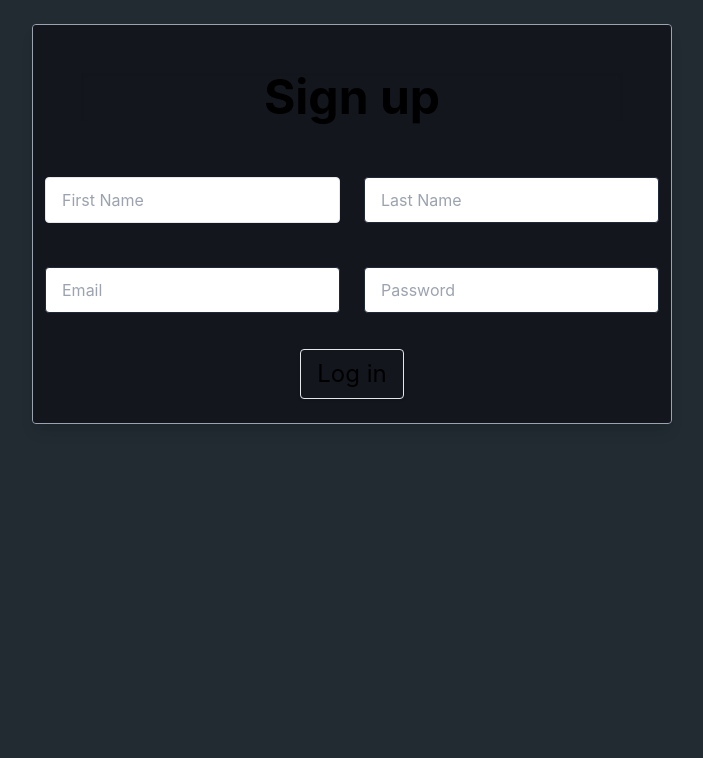
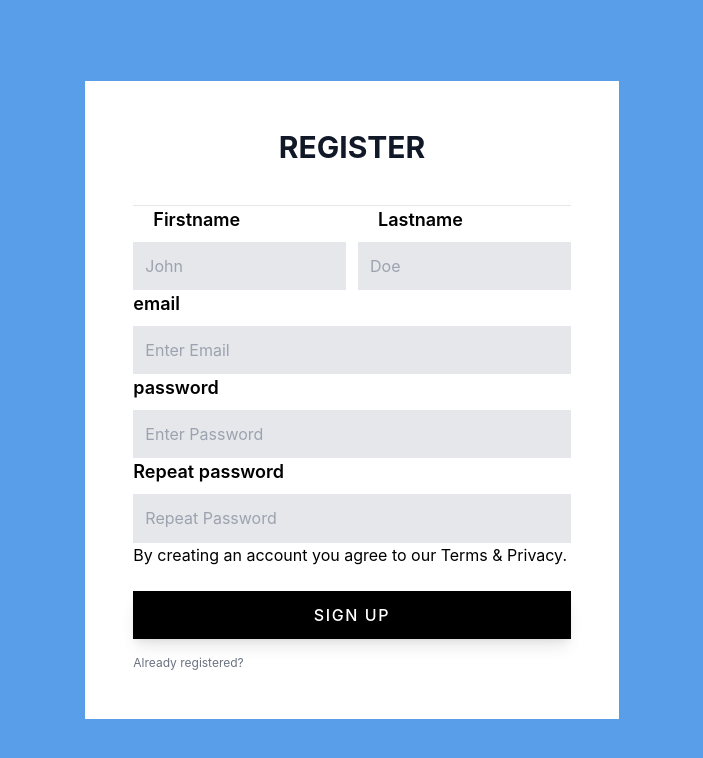
Before and after one commit to CCaressimo/cap_stone, a React (Create React App) app in the folder client/: page /signup in a window 1280 px wide. Shown: the top 758 px of the page, without its empty margins (288-991 px from the left). Built offline with nearby package versions, Linux system fonts and the light colour scheme.

Commit message:
sign in and sign up paged semi styled

```diff
--- a/client/package.json
+++ b/client/package.json
@@ -9,6 +9,7 @@
     "@testing-library/user-event": "^12.1.10",
     "react": "^17.0.2",
     "react-dom": "^17.0.2",
+    "react-icons": "^4.2.0",
     "react-router": "^5.2.0",
     "react-router-dom": "^5.2.0",
     "react-scripts": "4.0.3",
--- a/client/src/components/SignIn.jsx
+++ b/client/src/components/SignIn.jsx
@@ -1,26 +1,33 @@
 import React from 'react'
 import "./css/Background.css"
+import { CgUser} from "react-icons/cg";
 
 export default function SignIn() {
     return (
-       <div class="container mx-auto p-4 h-full relative pt-36 lg:pt-48 px-20
-       ">
+     <main className="leading-normal tracking-normal">
+       <section class="grid min-h-screen place-items-center">
+<div class="container mx-auto p-4 h-full relative pt-36 lg:pt-48 px-20">
     <div class="flex content-center items-center justify-center h-full">
        <div class="w-full lg:w-4/12 px-4">
          <div class="relative flex flex-col min-w-0 break-words w-full mb-6 shadow-lg rounded-lg bg-gray-200 border-0">
             <div class="flex-auto px-4 lg:px-10 py-10 pt-0">
+            <div class="text-center mb-3">
+            <h1 class="text-blueGray-500  font-bold">Sign in</h1>
+              <p class="text-blueGray-500  font-bold">Sign in to access your account</p>
+              </div>
+              <hr class="mt-6 border-b-1 border-blueGray-300"/>
       <form>
           <div class="relative w-full mb-3">
             <label class="block uppercase text-blueGray-600 text-xs font-bold mb-2" for="grid-password">Email</label>
             <input type="email" class="border-0 px-3 py-3 placeholder-blueGray-300 text-blueGray-600 bg-white rounded text-sm shadow focus:outline-none focus:ring w-full ease-linear transition-all duration-150" placeholder="Email"></input>
           </div>
 
-        <div class="relative w-full mb-3">
+          <div  class="relative w-full mb-3">
             <label class="block uppercase text-gray-600 text-xs font-bold mb-2" for="grid-password">Password</label>
-        <input type="password" class="border-0 px-3 py-3 placeholder-blueGray-300 text-blueGray-600 bg-white rounded text-sm shadow focus:outline-none focus:ring w-full ease-linear transition-all duration-150" placeholder="Password">
-        </input>
+            <input type="password" class="border-0 px-3 py-3 placeholder-blueGray-300 text-blueGray-600 bg-white rounded text-sm shadow focus:outline-none focus:ring w-full ease-linear transition-all duration-150" placeholder="password"></input>
           </div>
-        <div class="text-center mt-6"><button class="w-full px-3 py-4 text-white bg-indigo-500 rounded-md focus:bg-indigo-600 focus:outline-none" type="button">Sign In</button>
+          <div class="text-center mt-6">
+            <button class=" w-full py-3 mt-6 font-medium tracking-widest text-white uppercase bg-black shadow-lg focus:outline-none hover:bg-gray-900 hover:shadow-none" type="button">Sign In</button>
           </div>
       </form>
               </div>
@@ -28,5 +35,9 @@ export default function SignIn() {
           </div>
         </div>
       </div>
+
+      </section>
+      </main>
+
     );
 }
--- a/client/src/components/SignUp.jsx
+++ b/client/src/components/SignUp.jsx
@@ -1,86 +1,46 @@
 import React from "react";
+
 export default function SignUp() {
   return (
     <main className="leading-normal tracking-normal">
-      <section className="relative leading-normal tracking-normal pt-6">
-        <div className="signinSize relative border border-gray-400 rounded-b rounded-t overflow-hidden shadow-lg leading-normal tracking-normal max-w-6xl mx-auto">
-          <form
-            onSubmit="*"
-            className="splashBx mx-auto text-center break-normal"
-          >
-            <div className="w-full m-0 p-12 bg-cover bg-bottom">
-              <div className="mx-auto text-center break-normal">
-                <p className="headerText shadow-inner font-bold text-3xl md:text-5xl">
-                  Sign up
-                </p>
-              </div>
+      <section class="grid min-h-screen place-items-center">
+        <div class="w-11/12 p-12 bg-white sm:w-8/12 md:w-1/2 lg:w-5/12">
+          <form action="">
+            <div class="text-center mb-10">
+            <h1 class="font-bold text-3xl text-gray-900">REGISTER</h1>
+
             </div>
-            <div className="flex flex-wrap -mx-3 mb-6">
-              <div className="w-full md:w-1/2 pl-6 pr-3">
-                <label
-                  className="block uppercase tracking-wide text-gray-700 text-xs font-bold mb-2"
-                  for="grid-first-name"
-                ></label>
-                <input
-                  className="appearance-none block w-full bg-white text-gray-700 border rounded py-3 px-4 mb-3 leading-tight focus:outline-none focus:bg-white"
-                  id="grid-first-name"
-                  type="text"
-                  placeholder="First Name"
-                  name="first name"
-                />
-              </div>
-              <div className="w-full md:w-1/2 pr-6 pl-3">
-                <label
-                  className="block uppercase tracking-wide text-gray-700 text-xs font-bold mb-2"
-                  for="grid-last-name"
-                ></label>
-                <input
-                  className="appearance-none block w-full bg-white text-gray-700 border border-gray-800 rounded py-3 px-4 leading-tight focus:outline-none focus:bg-white focus:border-gray-500"
-                  id="grid-last-name"
-                  type="text"
-                  placeholder="Last Name"
-                  name="last name"
-                />
-              </div>
+            <hr />
+            <div class="flex justify-between gap-3">
+              <span class="w-1/2">
+                <label for="firstname" class="text-lg font-semibold px-5">Firstname</label>
+                <input id="firstname" type="text" name="firstname" placeholder="John" autocomplete="given-name" class="block w-full p-3 mt-2 text-gray-700 bg-gray-200 appearance-none focus:outline-none focus:bg-gray-300 focus:shadow-inner" required=""></input>
+              </span>
+              <span class="w-1/2">
+                <label for="lastname" class="text-lg font-semibold px-5">Lastname</label>
+                <input id="lastname" type="text" name="lastname" placeholder="Doe" autocomplete="family-name" class="block w-full p-3 mt-2 text-gray-700 bg-gray-200 appearance-none focus:outline-none focus:bg-gray-300 focus:shadow-inner" required=""></input>
+              </span>
             </div>
-            <div className="flex flex-wrap -mx-3 mb-6">
-              <div className="w-full md:w-1/2 pl-6 pr-3">
-                <label
-                  className="block uppercase tracking-wide text-gray-700 text-xs font-bold mb-2"
-                  for="grid-password"
-                ></label>
-                <input
-                  className="appearance-none block w-full bg-white text-gray-700 border border-gray-800 rounded py-3 px-4 mb-3 leading-tight focus:outline-none focus:bg-white focus:border-gray-500"
-                  id="email"
-                  type="email"
-                  placeholder="Email"
-                  name="email"
-                />
-              </div>
-              <div className="w-full md:w-1/2 pr-6 pl-3">
-                <label
-                  className="block uppercase tracking-wide text-gray-700 text-xs font-bold mb-2"
-                  for="grid-last-name"
-                ></label>
-                <input
-                  className="appearance-none block w-full bg-white text-gray-700 border border-gray-800 rounded py-3 px-4 leading-tight focus:outline-none focus:bg-white focus:border-gray-500"
-                  id="grid-last-name"
-                  type="password"
-                  placeholder="Password"
-                  name="password"
-                />
-              </div>
+            <div>
+              <label htmlFor="email" class="text-lg font-semibold "><h1>email</h1> </label>
+              <input type="text" placeholder ='Enter Email' name="email" class="w-full p-3 mt-2 text-gray-700 bg-gray-200 appearance-none focus:outline-none focus:bg-gray-300 focus:shadow-inner" required />
+
+              <label htmlFor="psw" class="text-lg font-semibold "><h1>password</h1> </label>
+              <input type="Password" placeholder="Enter Password" name="psw" id="psw" class="w-full p-3 mt-2 text-gray-700 bg-gray-200 appearance-none focus:outline-none focus:bg-gray-300 focus:shadow-inner" required/>
+
+              <label htmlFor="psw-repeat" class="text-lg font-semibold "><h1>Repeat password</h1> </label>
+              <input type="Password" placeholder="Repeat Password" name="psw-repeat" id="psw-repeat" class=" w-full p-3 mt-2 text-gray-700 bg-gray-200 appearance-none focus:outline-none focus:bg-gray-300 focus:shadow-inner" required/>
+              <hr />
+              <p>By creating an account you agree to our <a href="#">Terms & Privacy</a>.</p>
+
+              <button type="submit" class=" w-full py-3 mt-6 font-medium tracking-widest text-white uppercase bg-black shadow-lg focus:outline-none hover:bg-gray-900 hover:shadow-none">Sign up</button>
+
             </div>
-            <div className="text-center pb-6">
-              <button
-                className="headerText nextButton text-2xl py-2 px-4 border border-gray-200 rounded shadow"
-                type="submit"
-                value="Send"
-              >
-                Log in
-              </button>
-            </div>
-          </form>
+              <p class="flex justify-between inline-block mt-4 text-xs text-gray-500 cursor-pointer hover:text-black"><a href="#">Already registered?</a></p>
+
+            </form>
+
+
         </div>
       </section>
     </main>
--- a/client/src/components/css/Background.css
+++ b/client/src/components/css/Background.css
@@ -12,7 +12,7 @@
  */
 
 html {
-    background-color: #212b31;
+    background-color: #599ee9;
 }
 
  .signinSize {
```
Also changed, not shown: 1 other file (tests, documents, lock files or other folders). Lines whose indentation alone changed are shown as unchanged.
